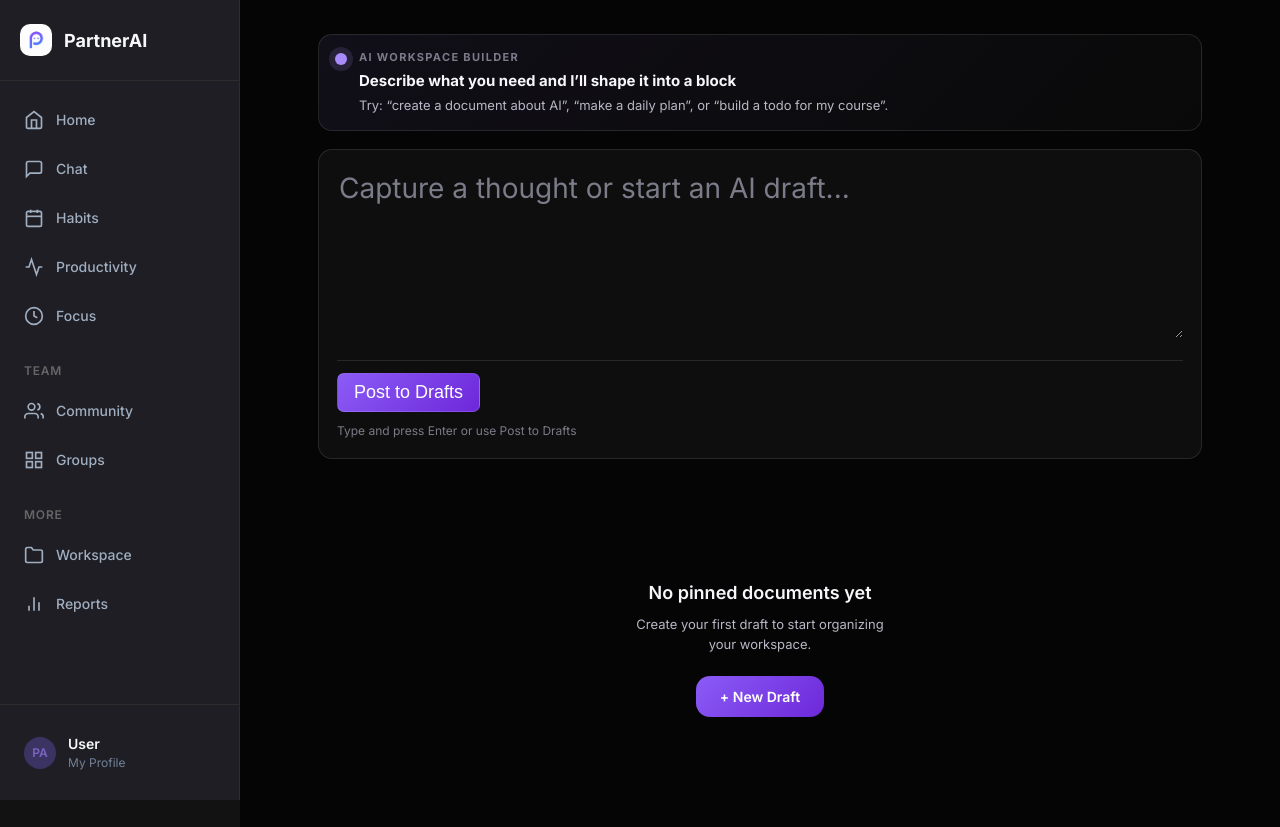
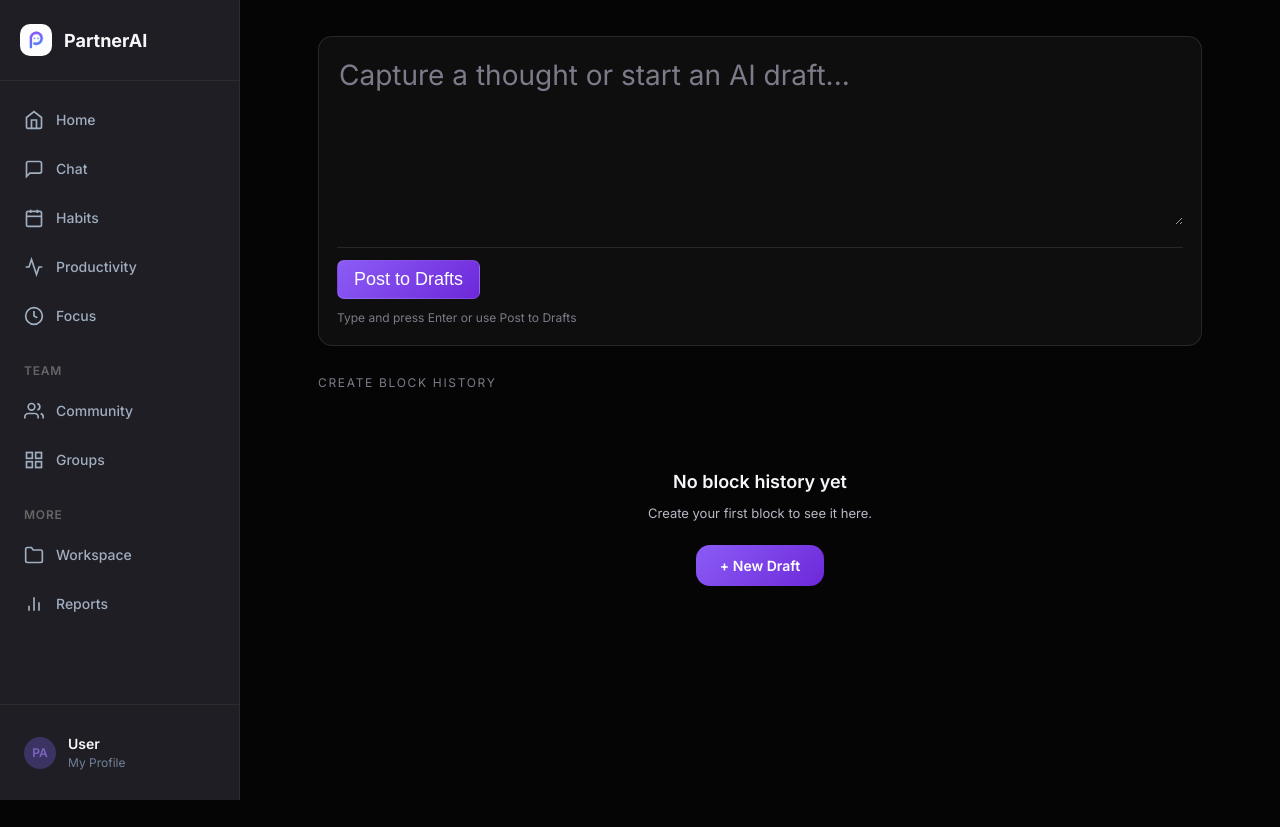
Before and after one commit to Yoagesh7/PAI_v1.ai, a Flask app: template web/templates/workspace.html in a window 1280 px wide. After the commit the page ends 800 px from the top, so only its background shows below. Run offline with Flask 3, Linux system fonts and the light colour scheme; the template is opened without the code that fills it, so the values that code supplies are empty; some libraries are stand-ins or nearby versions.

Commit message:
design: simplify workspace to create history only

```diff
--- a/web/templates/workspace.html
+++ b/web/templates/workspace.html
@@ -112,13 +112,11 @@
 .ws-body {
   max-width: 1100px;
   margin: 0 auto;
-  padding: 12px 18px 22px;
+  padding: 12px 18px 18px;
 }
 
 .ws-section,
-.ws-ai-panel,
 .ws-capture-card,
-.ws-day-card,
 .ws-doc-preview,
 .ws-doc-skel,
 .kb-empty {
@@ -127,16 +125,12 @@
 }
 
 .ws-section {
-  margin-top: 18px;
-}
-
-.ws-section-head {
-  display: none;
+  margin-top: 10px;
 }
 
 .ws-pinned-grid {
-  grid-template-columns: repeat(2, minmax(0, 1fr));
-  gap: 12px;
+  grid-template-columns: 1fr;
+  gap: 10px;
 }
 
 .ws-doc-preview,
@@ -145,6 +139,50 @@
 }
 
 .ws-greeting { display:none; }
+
+.ws-history-title {
+  display: block;
+  margin: 2px 0 12px;
+  color: var(--kb-muted);
+  font-size: 12px;
+  text-transform: uppercase;
+  letter-spacing: 0.14em;
+}
+
+.ws-history-list {
+  display: flex;
+  flex-direction: column;
+  gap: 10px;
+}
+
+.ws-history-item {
+  display: flex;
+  gap: 12px;
+  align-items: flex-start;
+  padding: 14px 16px;
+  background: rgba(255,255,255,0.02);
+  border-radius: 14px;
+}
+
+.ws-history-item .ws-doc-preview {
+  width: 54px;
+  height: 54px;
+  flex: 0 0 auto;
+  border-radius: 12px;
+}
+
+.ws-history-item .ws-doc-lines {
+  display: none;
+}
+
+.ws-history-item .ws-doc-name {
+  font-size: 18px;
+  margin-bottom: 2px;
+}
+
+.ws-history-item .ws-doc-meta {
+  margin: 0;
+}
 
 /* -- AI Banner -- */
 .ai-banner {
@@ -1023,19 +1061,6 @@
   <div class="ws-body">
     <input id="searchInput" type="search" style="display:none" aria-hidden="true" />
 
-    <section class="ws-ai-panel" id="workspaceAiPanel">
-      <div class="ws-ai-dot"></div>
-      <div class="ws-ai-copy">
-        <div class="ws-ai-label">AI workspace builder</div>
-        <div class="ws-ai-title" id="workspaceAiTitle">Describe what you need and I’ll shape it into a block</div>
-        <div class="ws-ai-sub" id="workspaceAiSub">Try: “create a document about AI”, “make a daily plan”, or “build a todo for my course”.</div>
-        <div class="ws-ai-loading" id="workspaceAiLoading" style="display:none;">
-          <span class="ws-ai-spinner"></span>
-          <span>AI is thinking...</span>
-        </div>
-      </div>
-    </section>
-
     <section class="ws-capture-card">
       <textarea
         class="ws-capture-input"
@@ -1050,18 +1075,15 @@
     </section>
 
     <section class="ws-section">
-      <div id="myDayList" class="ws-day-list"></div>
-    </section>
-
-    <section class="ws-section">
-      <div class="ws-pinned-grid" id="blocksGrid">
+      <div class="ws-history-title">Create Block History</div>
+      <div class="ws-history-list" id="blocksGrid">
         <div class="ws-doc-card ws-doc-skel"></div>
         <div class="ws-doc-card ws-doc-skel"></div>
       </div>
 
       <div class="kb-empty" id="emptyState" style="display:none;">
-        <div class="kb-empty-ttl">No pinned documents yet</div>
-        <div class="kb-empty-sub">Create your first draft to start organizing your workspace.</div>
+        <div class="kb-empty-ttl">No block history yet</div>
+        <div class="kb-empty-sub">Create your first block to see it here.</div>
         <button class="kb-empty-btn" onclick="document.getElementById('quickCreateInput').focus(); window.scrollTo({top: 0, behavior: 'smooth'});">
           + New Draft
         </button>
@@ -1104,12 +1126,6 @@ const typeIcons = {
 
 document.addEventListener('DOMContentLoaded', () => {
   setGreetingName();
-  setMyDayDate();
-  setWorkspaceAIState(
-    'Describe what you need and I’ll shape it into a block',
-    'Try: “create a document about AI”, “make a daily plan”, or “build a todo for my course”.',
-    false
-  );
   loadBlocks();
   setTimeout(checkAIInsights, 4000);
 
@@ -1122,13 +1138,6 @@ function setGreetingName() {
   if (!el) return;
   const stored = localStorage.getItem('partnerai_user_name') || localStorage.getItem('partnerai_name') || 'Alexander';
   el.textContent = stored;
-}
-
-function setMyDayDate() {
-  const el = document.getElementById('myDayDate');
-  if (!el) return;
-  const now = new Date();
-  el.textContent = now.toLocaleDateString('en-US', { weekday: 'long', month: 'short', day: 'numeric' });
 }
 
 function setWorkspaceAIState(title, sub, loading = false) {
@@ -1374,9 +1383,8 @@ function renderCards(blocks) {
   const grid = document.getElementById('blocksGrid');
   if (!blocks.length) { grid.innerHTML = ''; showEmpty(); return; }
   hideEmpty();
-  const docs = blocks.slice(0, 8);
+  const docs = blocks;
   grid.innerHTML = docs.map(cardHTML).join('');
-  renderMyDay(blocks);
 }
 
 function cardHTML(b) {
@@ -1389,7 +1397,7 @@ function cardHTML(b) {
   const rawLines = String(b.content || '').split('\n').map(s => s.trim()).filter(Boolean);
   const summary = esc((rawLines.find(line => !line.startsWith('#') && !line.startsWith('##') && line !== b.title) || rawLines[0] || 'Open to view content').replace(/^[-*\d\.\)\s]+/, '').slice(0, 96));
   return `
-    <div class="ws-doc-card" onclick="openBlock(${b.id})">
+    <div class="ws-doc-card ws-history-item" onclick="openBlock(${b.id})">
       <div class="ws-doc-preview">
         <div class="ws-doc-icon">${ic}</div>
         <div class="ws-doc-lines">
@@ -1402,32 +1410,6 @@ function cardHTML(b) {
       <div class="ws-doc-meta">${summary}</div>
       <div class="ws-doc-meta">${esc(date)}</div>
     </div>`;
-}
-
-function renderMyDay(blocks) {
-  const dayEl = document.getElementById('myDayList');
-  if (!dayEl) return;
-
-  const tasks = blocks.filter(b => b.type === 'task').slice(0, 2);
-  if (!tasks.length) {
-    dayEl.innerHTML = `<div class="ws-empty-mini">No task blocks yet. Create a todo or daily plan to see it here.</div>`;
-    return;
-  }
-
-  dayEl.innerHTML = tasks.map((task, idx) => {
-    const lines = String(task.content || '').split('\n').filter(Boolean);
-    const desc = esc((lines.find(line => !line.startsWith('#') && !line.startsWith('- [ ]')) || lines[0] || 'Open task details in workspace editor.').slice(0, 72));
-    return `
-      <div class="ws-day-card" onclick="openBlock(${task.id})">
-        <div class="ws-day-ic">${idx === 0 ? '📅' : '✅'}</div>
-        <div>
-          <div class="ws-day-title">${esc(task.title || 'Untitled task')}</div>
-          <div class="ws-day-desc">${desc}</div>
-          <div class="ws-chip-row"><span class="ws-chip">Created</span><span class="ws-chip">Task</span></div>
-        </div>
-        <div class="ws-day-time">Now</div>
-      </div>`;
-  }).join('');
 }
 
 async function createQuickBlock() {
```
